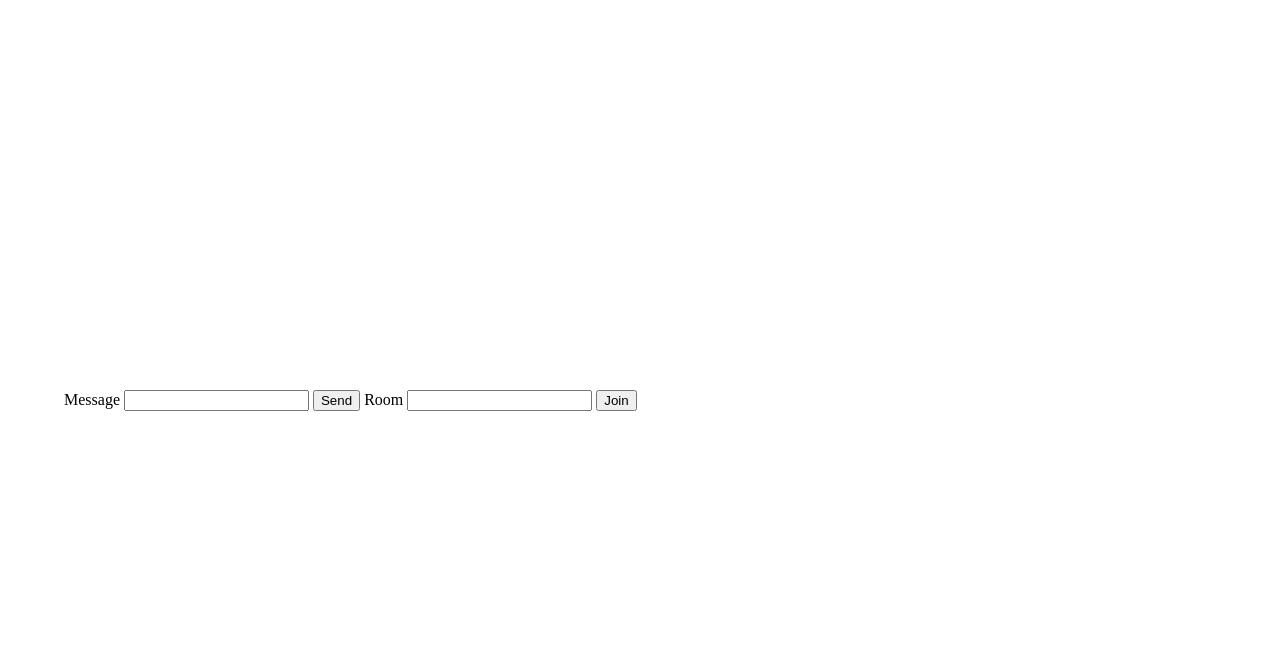
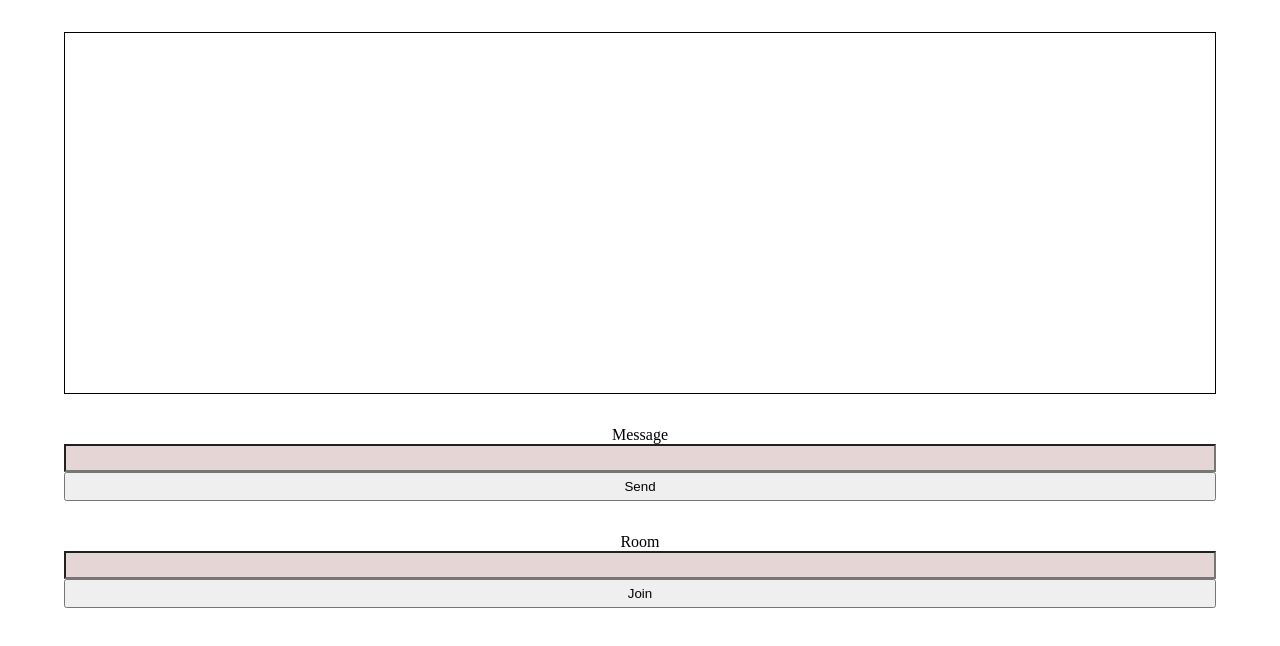
Before and after one commit to RobinBurri/socket.io, a website with bundled scripts: page client/index.html in a window 1280 px wide. Built offline with nearby package versions, Linux system fonts and the light colour scheme.

```diff
--- a/client/index.html
+++ b/client/index.html
@@ -3,7 +3,7 @@
   <head>
     <meta charset="UTF-8" />
     <meta name="viewport" content="width=device-width, initial-scale=1.0" />
-    <script src="script.js" type="module"></script>
+    <script src="script.js" defer></script>
     <link rel="stylesheet" href="style.css" />
     <title>Document</title>
   </head>
--- a/client/package.json
+++ b/client/package.json
@@ -8,5 +8,8 @@
   },
   "keywords": [],
   "author": "",
-  "license": "ISC"
+  "license": "ISC",
+  "dependencies": {
+    "socket.io-client": "^4.7.1"
+  }
 }
--- a/client/script.js
+++ b/client/script.js
@@ -1,7 +1,11 @@
+import { io } from "socket.io-client";
+
 const joinRoomButton = document.getElementById("room-button");
 const messageInuput = document.getElementById("message-input");
 const roomInput = document.getElementById("room-input");
 const form = document.getElementById("form");
+
+const socket = io("http://localhost:3000");
 
 form.addEventListener("submit", (e) => {
   e.preventDefault();
@@ -16,11 +20,10 @@
 joinRommoButton.addEventListener("click", (e) => {
   e.preventDefault();
   const room = roomInput.value;
-})
+});
 
 const displayMessage = (message) => {
-    const div = document.createElement("div");
-    div.textContent = message;
-    document.getElementById("message-container").appendChild(div);
-
-}
+  const div = document.createElement("div");
+  div.textContent = message;
+  document.getElementById("message-container").appendChild(div);
+};
--- a/client/style.css
+++ b/client/style.css
@@ -3,21 +3,38 @@
   display: flex;
   justify-content: center;
   flex-direction: column;
-    height: 100vh;
+  height: 80vh;
   width: 90%;
   max-width: 1200px;
 }
 
-#message-container {
+.message-container {
   border: 1px solid black;
   flex-grow: 1;
   overflow-y: auto;
+  margin: 2rem 0;
 }
 
-#message-container div {
+.message-container div {
   background-color: #ccc;
   padding: 5px;
 }
-#message-container div:nth-child(odd) {
+.message-container div:nth-child(odd) {
   background-color: #e6c2c2;
 }
+
+#form {
+  display: flex;
+  flex-direction: column;
+  text-align: center;
+}
+
+#form input {
+  padding: 0.3rem;
+  background-color: #e5d5d5;
+}
+
+#form button {
+  padding: 0.3rem;
+  margin-bottom: 2rem;
+}
--- a/server/package.json
+++ b/server/package.json
@@ -12,5 +12,8 @@
   "license": "ISC",
   "devDependencies": {
     "nodemon": "^2.0.22"
+  },
+  "dependencies": {
+    "socket.io": "^4.7.1"
   }
 }
```
Also changed, not shown: server/index.js (+7 -0 lines), 2 other files. Lines whose indentation alone changed are shown as unchanged.
